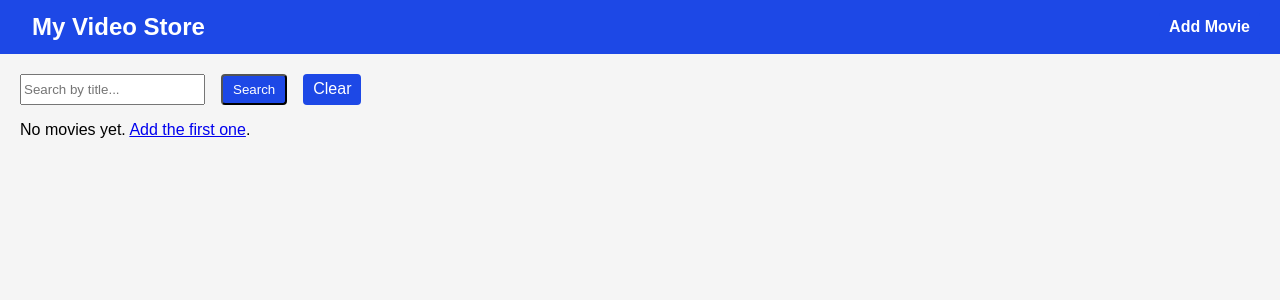
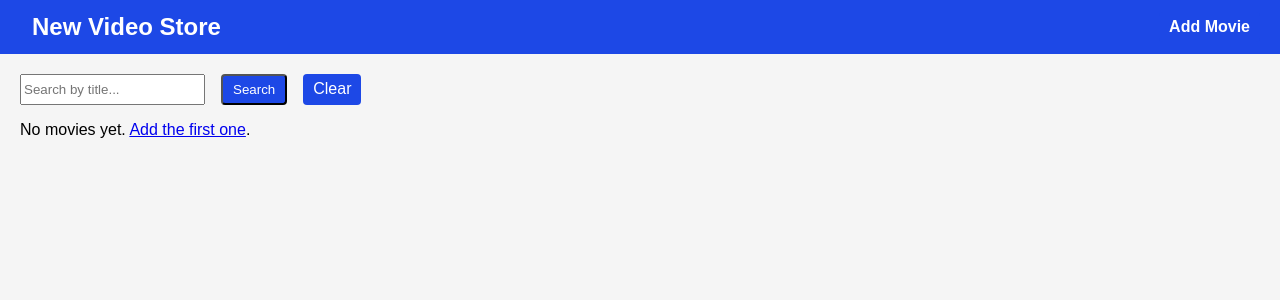
Before and after one commit to rae82aub/videostore_3, a Django app: page / in a window 1280 px wide. Shown: the top 300 px of the page. Run offline with Django 4.2, Linux system fonts and the light colour scheme; data that the repository does not hold is empty.

Commit message:
Update base.html

```diff
--- a/movies/templates/movies/base.html
+++ b/movies/templates/movies/base.html
@@ -3,7 +3,7 @@
 <html lang="en">
 <head>
     <meta charset="UTF-8">
-    <title>My Video Store</title>
+    <title>New Video Store</title>
     <!-- External CSS (recommended) -->
     <link rel="stylesheet" href="{% static 'style.css' %}">
     <style>
@@ -61,7 +61,7 @@
 </head>
 <body>
     <header>
-        <h2><a href="{% url 'movies:movie_list' %}">My Video Store</a></h2>
+        <h2><a href="{% url 'movies:movie_list' %}">New Video Store</a></h2>
         <a class="btn" href="{% url 'movies:movie_create' %}">Add Movie</a>
     </header>
 
```
